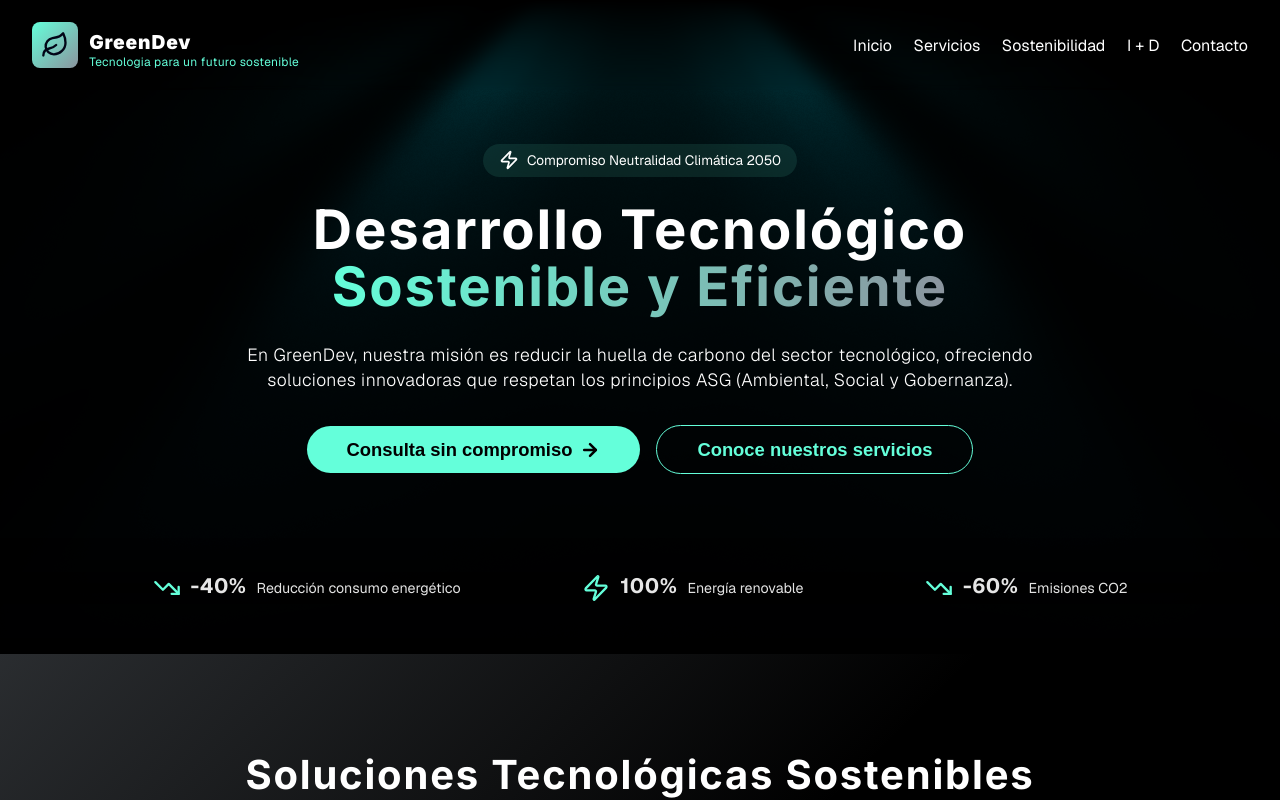
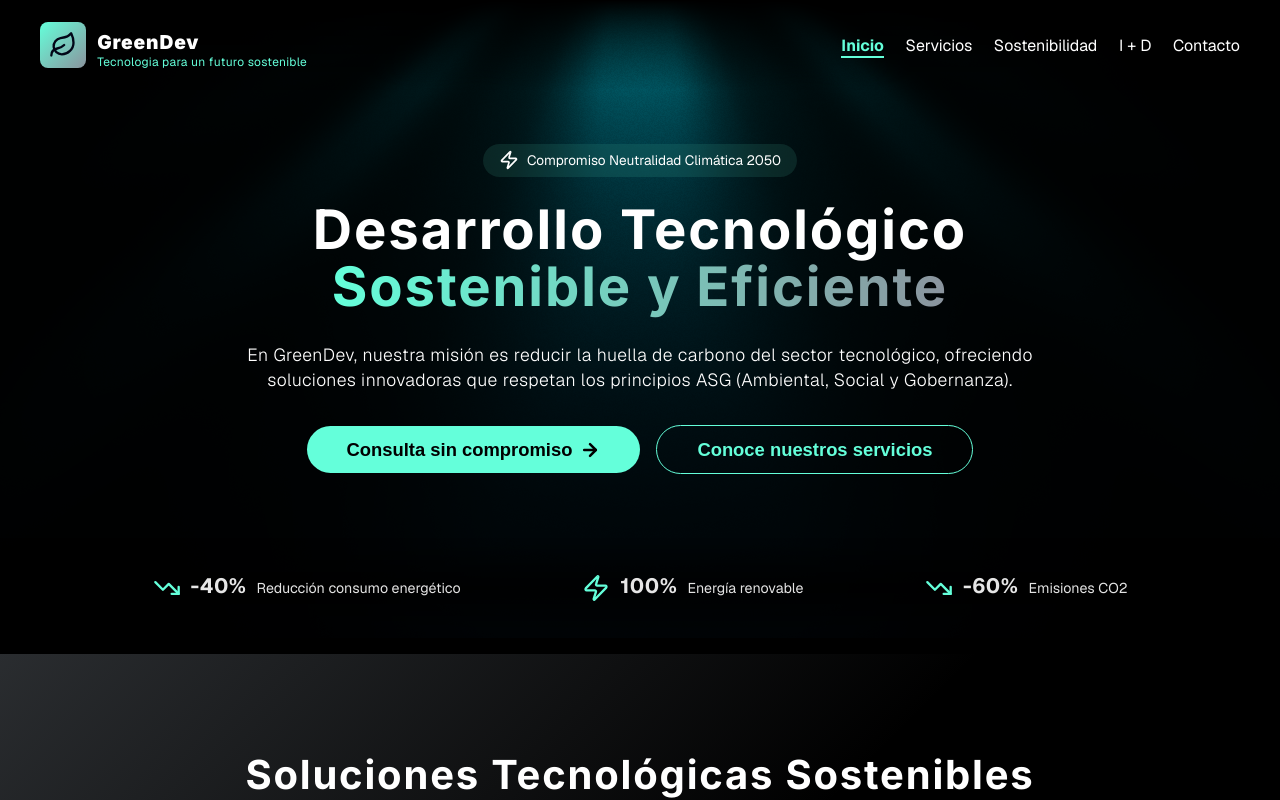
Before and after one commit to nkaryoli/GreenDev, a Vue app: page / in a window 1280 px wide. Shown: the top 800 px of the page. Built offline with nearby package versions, Linux system fonts and the light colour scheme.

Commit message:
refactor

```diff
--- a/src/components/layout/FooterComponent.vue
+++ b/src/components/layout/FooterComponent.vue
@@ -57,13 +57,13 @@ const sostenibilidad = [
 				<p>Comprometidos con la innovación tecnológica sostenible y la neutralidad climática 2050.</p>
 				<div class="icon-box">
 					<a href="#" >
-						<Linkedin size="20" color="rgb(255, 169, 41)" />
+						<Linkedin size="20" color="rgb(100, 255, 218)" />
 					</a>
 					<a href="#" >
-						<Twitter size="20" color="rgb(255, 169, 41)" />
+						<Twitter size="20" color="rgb(100, 255, 218)" />
 					</a>
 					<a href="#" >
-						<Github size="20" color="rgb(255, 169, 41)" />
+						<Github size="20" color="rgb(100, 255, 218)" />
 					</a>
 				</div>
 			</div>
@@ -89,18 +89,18 @@ const sostenibilidad = [
 				<ul class="contact-info">
 					<li>Contacto</li>
 					<li>
-						<MapPin color="rgb(255, 169, 41)"/>
+						<MapPin color="rgb(100, 255, 218)"/>
 						<span>
 							Paseo de la Sostenibilidad 42<br/>
 							08001 Barcelona, España
 						</span>
 					</li>
 					<li>
-						<Phone color="rgb(255, 169, 41)" />
+						<Phone color="rgb(100, 255, 218)" />
 						<span>+34 910 123 456</span>
 					</li>
 					<li>
-						<Mail color="rgb(255, 169, 41)" />
+						<Mail color="rgb(100, 255, 218)" />
 						<span>contacto@greendev.es</span>
 					</li>
 				</ul>
@@ -118,7 +118,7 @@ footer {
 }
 
 .container {
-	max-width: 1500px;
+	max-width: 1200px;
 	display: flex;
 	justify-content: space-between;
 	align-items: start;
--- a/src/components/layout/HeaderComponent.vue
+++ b/src/components/layout/HeaderComponent.vue
@@ -1,17 +1,31 @@
 <script setup>
 import Logotype from './Logotype.vue';
 import { Leaf, Menu, X  } from 'lucide-vue-next';
-import { ref } from 'vue';
+import { ref, onMounted, onBeforeUnmount } from 'vue';
 import { RouterLink } from 'vue-router';
 
 const isMenuOpen = ref(false);
 
+const isScrolled = ref(false);
+
+const handleScroll = () => {
+  isScrolled.value = window.scrollY > 50;
+};
+
+onMounted(() => {
+  window.addEventListener('scroll', handleScroll);
+});
+
+onBeforeUnmount(() => {
+  window.removeEventListener('scroll', handleScroll);
+});
+
 </script>
 
 <template>
-	<header>
+	<header :class="{ scrolled: isScrolled }">
 		<div class="container">
-			<RouterLink to="/"><Logotype/></RouterLink>
+			<a href="/"><Logotype/></a>
 
 			<nav :class="{ open: isMenuOpen }" class="navbar">
 				<ul>
@@ -45,17 +59,24 @@ const isMenuOpen = ref(false);
 
 <style scoped>
 
-header {
+
+Header {
 	position: fixed;
 	z-index: 999;
 	width: 100%;
-	background: linear-gradient(to bottom, rgb(0, 0, 0), transparent);
+	background: linear-gradient(to bottom, rgb(0, 0, 0), rgb(0, 0, 0, 0));
 	padding-inline: 2rem;
-	backdrop-filter: blur(3px);
+	transition: all 0.3s ease;
 }
 
+header.scrolled {
+	backdrop-filter: blur(3px);
+	background-color: var(--bg-tertiary);
+	box-shadow: 0 0px 20px var(--bg-primary-50);
+
+}
 .container {
-	max-width: 1500px;
+	max-width: 1200px;
 	height: 90px;
 	margin: auto;
 	display: flex;
@@ -119,6 +140,16 @@ header {
 	z-index: 999;
 }
 
+.router-link-exact-active {
+	color: var(--primary-100);
+	font-weight: bold;
+	border-bottom: 2px solid var(--primary-100);
+}
+
+.router-link-active {
+	color: var(--primary-100);
+}
+
 @media (max-width: 968px) {
 
 	.menu-toggle {
--- a/src/style.css
+++ b/src/style.css
@@ -20,7 +20,7 @@
   --bg-primary: rgb(0, 0, 0);             /* Negro puro */
   --bg-primary-50: rgba(0, 0, 0, 0.75);
   --bg-secondary: rgb(10, 10, 10);        /* Negro ligeramente más claro */
-  --bg-tertiary: rgb(24, 24, 27);         /* Gris muy oscuro para cards */
+  --bg-tertiary: rgba(24, 24, 27, 0.807);         /* Gris muy oscuro para cards */
   --bg-secondary-40: rgba(24, 24, 27, 0.4);
 
   /* Bordes y divisores */
```
